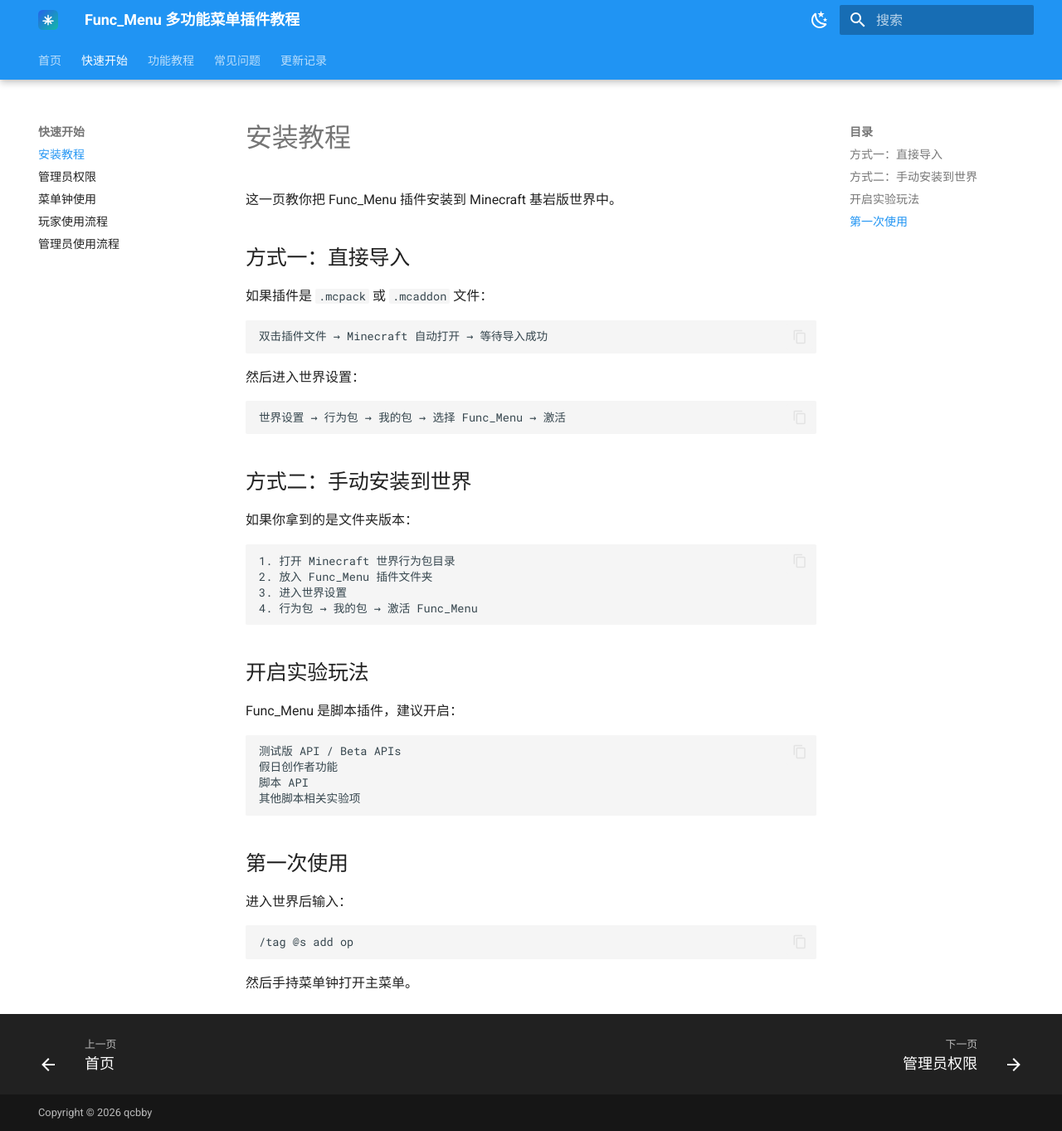
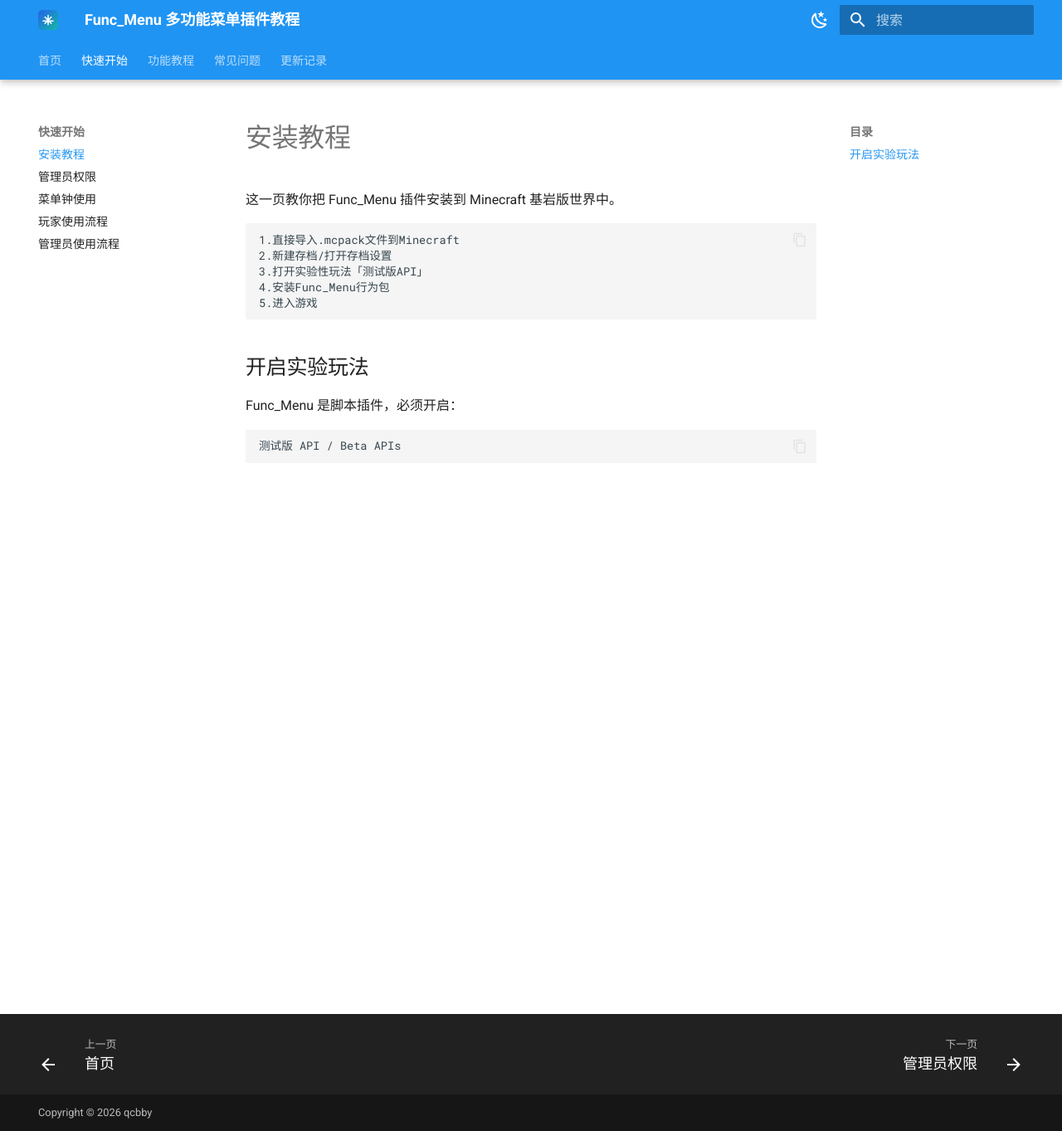
Before and after one commit to mcqcbby/Func_Menu, an MkDocs documentation site: the page built from docs/install.md, in a window 1280 px wide and 1363 px high. Shown: the whole window at 83% size. Built offline with MkDocs 1.6.1 and Material for MkDocs 9.7.7, drawn with Linux system fonts in a browser that asks for light colours.

Commit message:
Update install.md

````diff
--- a/docs/install.md
+++ b/docs/install.md
@@ -2,48 +2,16 @@
 
 这一页教你把 Func_Menu 插件安装到 Minecraft 基岩版世界中。
 
-## 方式一：直接导入
-
-如果插件是 `.mcpack` 或 `.mcaddon` 文件：
-
 ```text
-双击插件文件 → Minecraft 自动打开 → 等待导入成功
-```
-
-然后进入世界设置：
-
-```text
-世界设置 → 行为包 → 我的包 → 选择 Func_Menu → 激活
-```
-
-## 方式二：手动安装到世界
-
-如果你拿到的是文件夹版本：
-
-```text
-1. 打开 Minecraft 世界行为包目录
-2. 放入 Func_Menu 插件文件夹
-3. 进入世界设置
-4. 行为包 → 我的包 → 激活 Func_Menu
+1.直接导入.mcpack文件到Minecraft
+2.新建存档/打开存档设置
+3.打开实验性玩法「测试版API」
+4.安装Func_Menu行为包
+5.进入游戏
 ```
 
 ## 开启实验玩法
-
-Func_Menu 是脚本插件，建议开启：
-
+Func_Menu 是脚本插件，必须开启：
 ```text
 测试版 API / Beta APIs
-假日创作者功能
-脚本 API
-其他脚本相关实验项
 ```
-
-## 第一次使用
-
-进入世界后输入：
-
-```text
-/tag @s add op
-```
-
-然后手持菜单钟打开主菜单。
````
